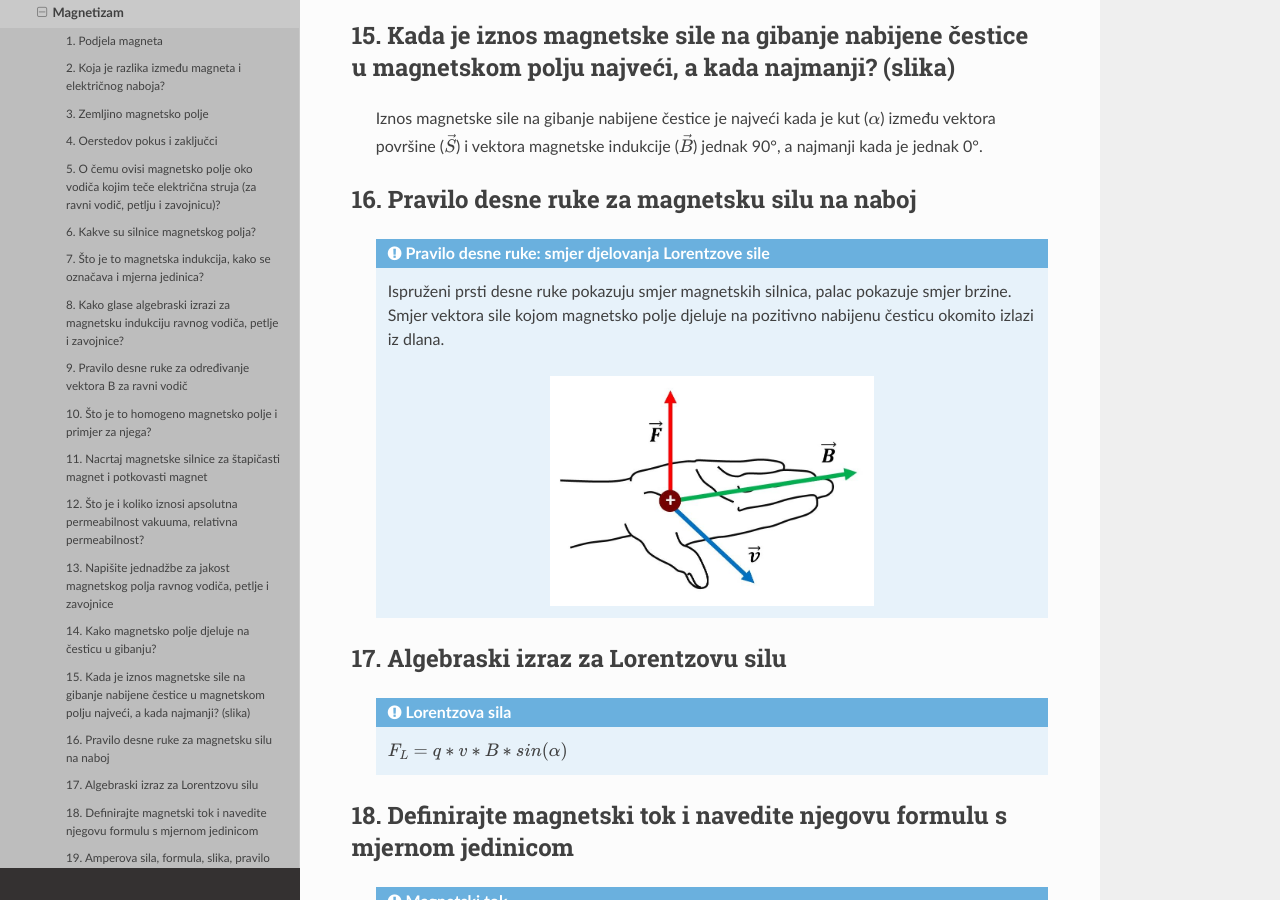
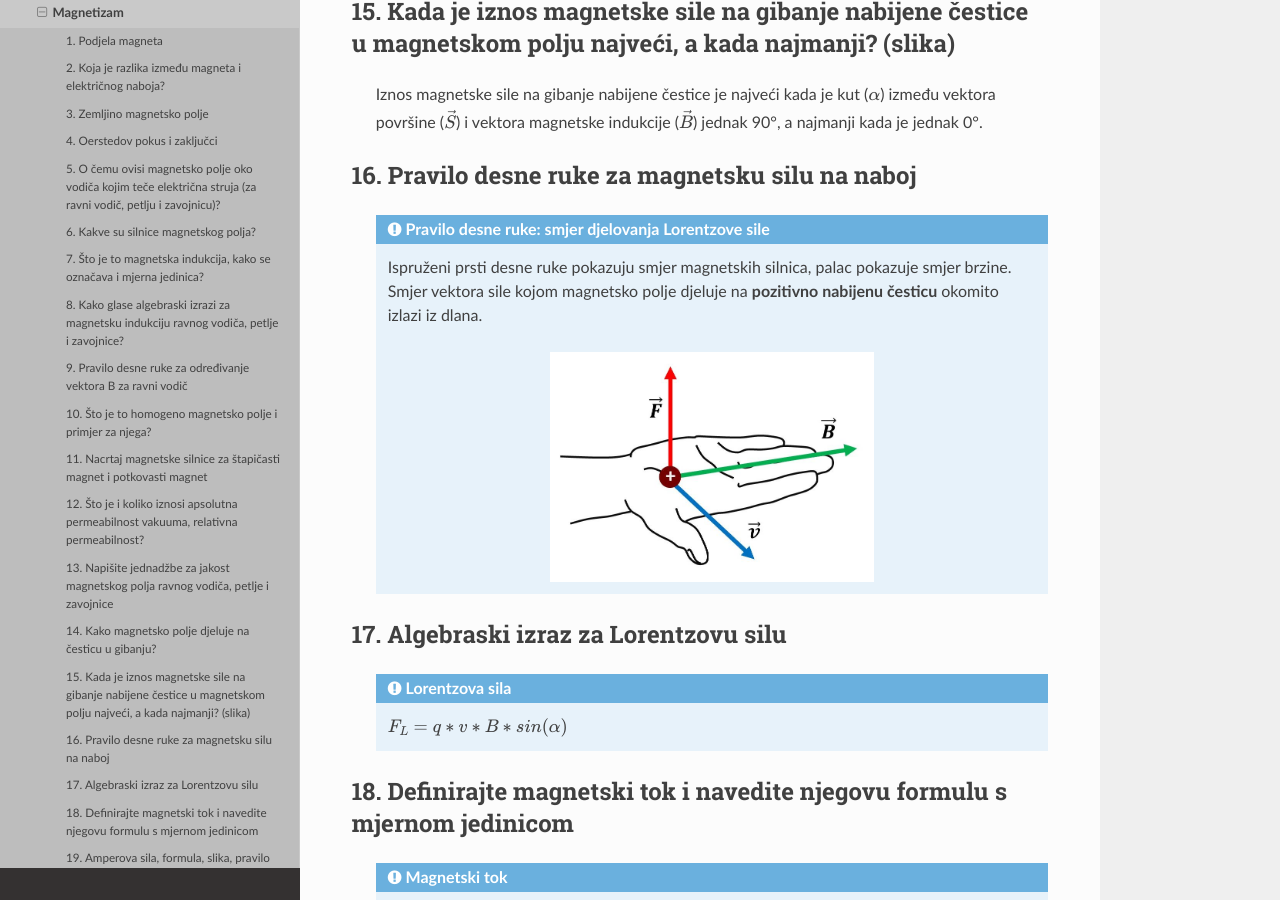
Before and after one commit to recycleTheC/tsrb-h_razred, a Sphinx documentation site: the page built from source/3_razred/fizika/magnetizam/magnetizam.rst, in a window 1280 px wide and 900 px high, scrolled down 5955 px. Built offline with Sphinx 7.4.7 and the Read the Docs theme 2.0.0, drawn with Linux system fonts in a browser that asks for light colours; some of the changed text lies outside the part shown.

Commit message:
Update sadržaja

```diff
--- a/source/3_razred/fizika/magnetizam/magnetizam.rst
+++ b/source/3_razred/fizika/magnetizam/magnetizam.rst
@@ -161,7 +161,7 @@ Magnetizam
 
   .. admonition:: Pravilo desne ruke: smjer djelovanja Lorentzove sile
 
-    Ispruženi prsti desne ruke pokazuju smjer magnetskih silnica, palac pokazuje smjer brzine. Smjer vektora sile kojom magnetsko polje djeluje na pozitivno nabijenu česticu okomito izlazi iz dlana.
+    Ispruženi prsti desne ruke pokazuju smjer magnetskih silnica, palac pokazuje smjer brzine. Smjer vektora sile kojom magnetsko polje djeluje na **pozitivno nabijenu česticu** okomito izlazi iz dlana.
 
     .. image:: pdr_lorentzovo.jpg
       :width: 50%
```
Also changed, not shown: other parts of source/3_razred/fizika/magnetizam/magnetizam.rst (+0 -3 lines).
